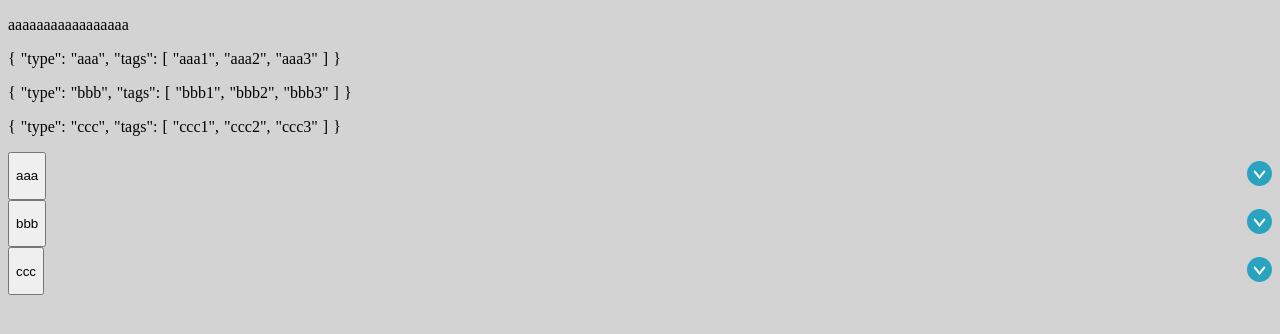
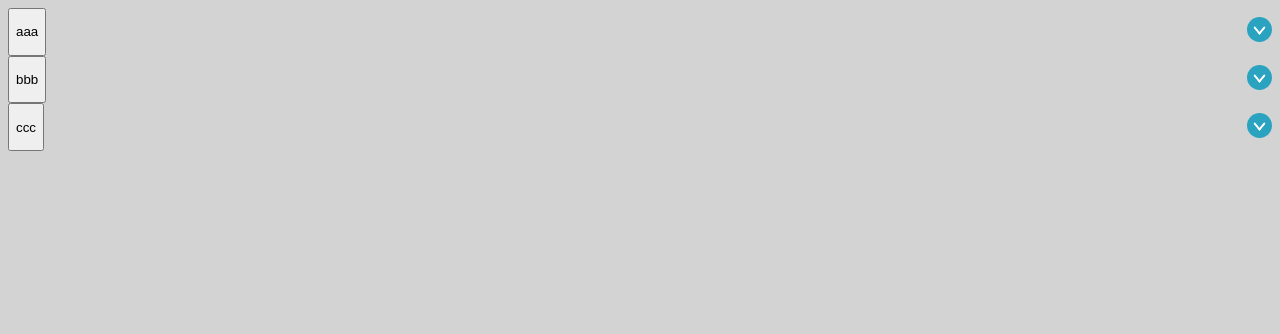
Before and after one commit to Hisamatsu811/developed_components, a Nuxt app: page / in a window 1280 px wide. Shown: the top 334 px of the page. Built offline with nearby package versions, Linux system fonts and the light colour scheme.

Commit message:
不要な記述の削除

```diff
--- a/pages/index.vue
+++ b/pages/index.vue
@@ -1,7 +1,5 @@
 <template>
   <div>
-    <p>aaaaaaaaaaaaaaaaa</p>
-    <p v-for="list in tag_lists" :key="list.id">{{ list }}</p>
     <AccordionMenu class="tagmodal-checklist_category" v-for="list in tag_lists" :key="list.id">
       <button slot="title" class="tagmodal-checklist_category_title">
         <p>{{ list.type }}</p>
```
